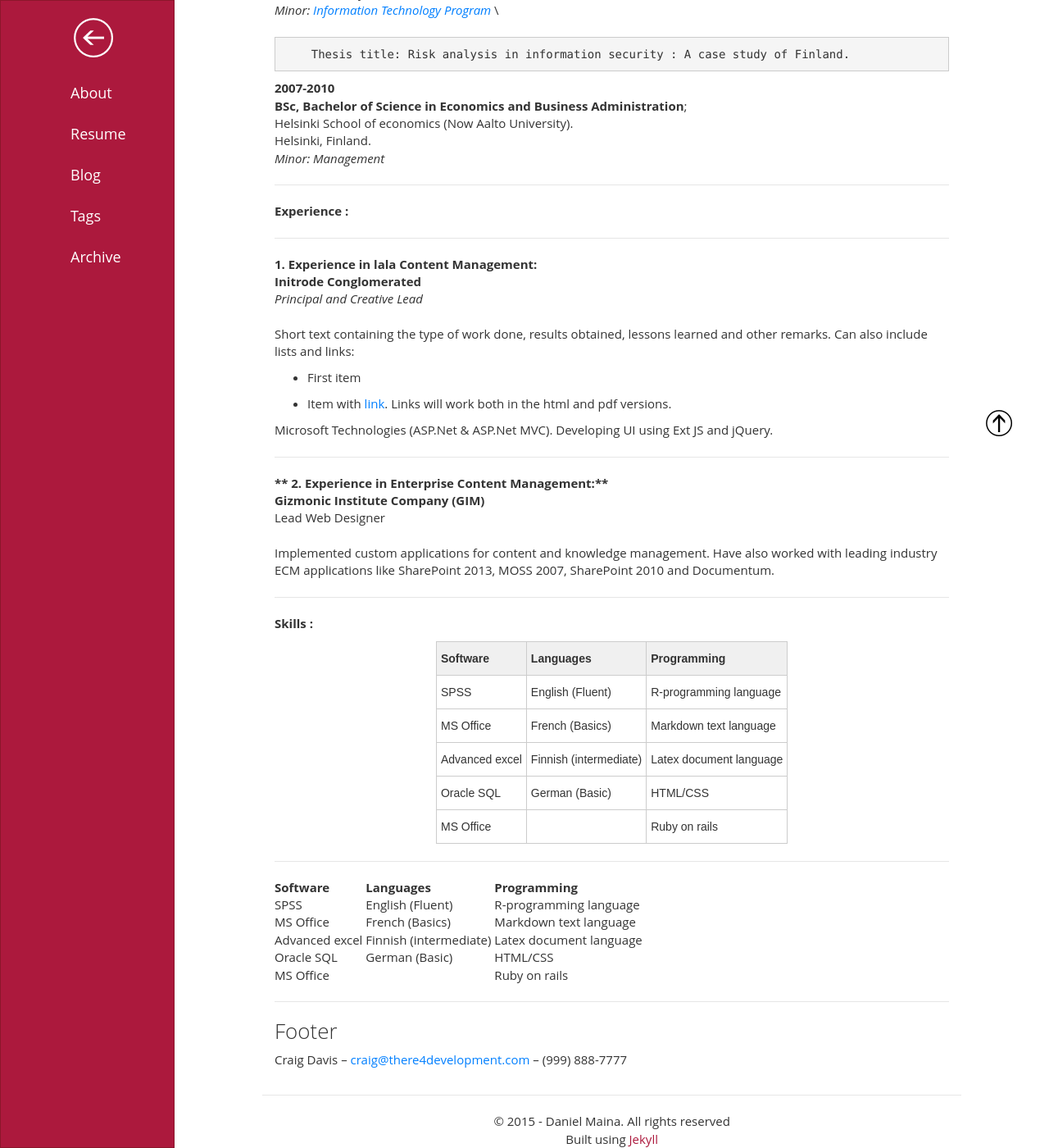
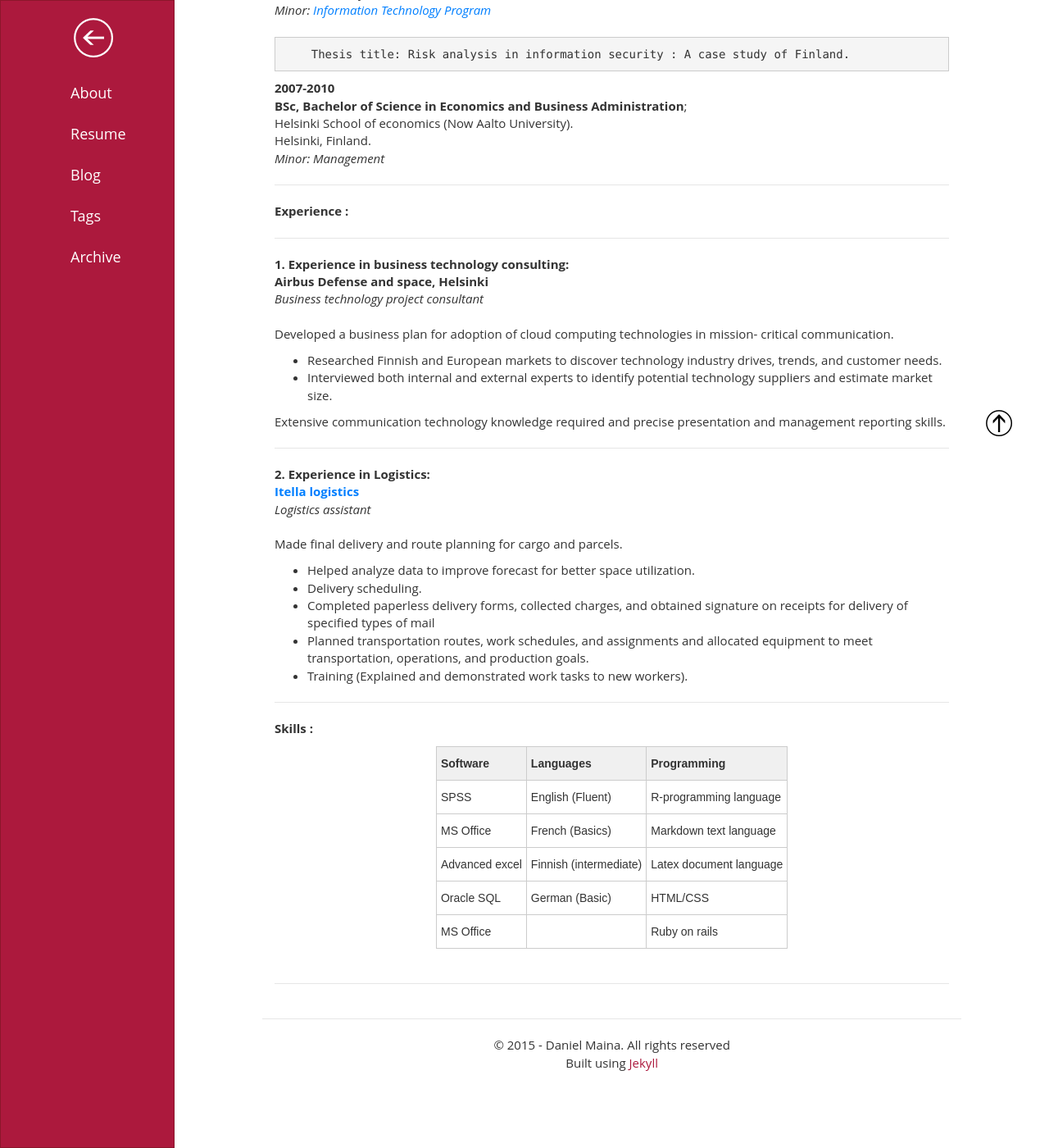
Before and after one commit to danconsults/metroblog, a Jekyll site: the page built from resume/index.md, in a window 1280 px wide and 1400 px high, scrolled down 662 px. Shown: the whole window at 82% size. Built offline with Jekyll 4.4.1, drawn with Linux system fonts in a browser that asks for light colours; some of the changed text lies outside the part shown.

Commit message:
made major resume changes
altered the markdown back to kramdown too

```diff
--- a/resume/index.md
+++ b/resume/index.md
@@ -33,7 +33,7 @@ Background includes experience with the top global communication companies, as w
 2010-2015
 : **Masters of science, Information & Service management**; \\
 Aalto University, Helsinki.\\
-	*Minor: [Information Technology Program](http://itpaalto.net/information-service-business/)* \
+	*Minor: [Information Technology Program](http://itpaalto.net/information-service-business/)*
 
 ~~~~~~~~
     Thesis title: Risk analysis in information security : A case study of Finland.
@@ -52,29 +52,30 @@ Helsinki, Finland.\\
 
 ***
 
-**1. Experience in lala Content Management:**
-Initrode Conglomerated
-: *Principal and Creative Lead*
+**1. Experience in business technology consulting:**
+Airbus Defense and space, Helsinki
+: *Business technology project consultant*
 
+Developed a business plan for adoption of cloud computing technologies in mission- critical communication.
 
-Short text containing the type of work done, results obtained,
-lessons learned and other remarks. Can also include lists and
-links:
+* Researched Finnish and European markets to discover technology industry drives, trends, and customer needs.
+* Interviewed both internal and  external experts to identify potential technology suppliers and estimate market size.
 
-* First item
-
-* Item with [link](http://www.example.com). Links will work both in
-  the html and pdf versions.
-
-Microsoft Technologies (ASP.Net & ASP.Net MVC). Developing UI using Ext JS and jQuery.
+Extensive communication technology knowledge required and precise presentation and management reporting skills.
 
 ------
 
-** 2. Experience in Enterprise Content Management:**
-Gizmonic Institute Company (GIM)
-: Lead Web Designer
+**2. Experience in Logistics:**
+[Itella logistics](http://www.posti.com//)
+: *Logistics assistant*
 
-Implemented custom applications for content and knowledge management. Have also worked with leading industry ECM applications like SharePoint 2013, MOSS 2007, SharePoint 2010 and Documentum.
+Made final delivery and route planning for cargo and parcels.
+
+* Helped analyze data to improve forecast for better space utilization.
+* Delivery scheduling.
+* Completed paperless delivery forms, collected charges, and obtained signature on receipts for delivery of specified types of mail
+* Planned transportation routes, work schedules, and assignments and allocated equipment to meet transportation, operations, and production goals.
+* Training (Explained and demonstrated work tasks to new workers).
 
 ------
 
@@ -117,24 +118,7 @@ Implemented custom applications for content and knowledge management. Have also
     <td class="tg-031e"></td>
     <td class="tg-031e">Ruby on rails</td>
   </tr>
-</table>
-
-------
-
-
-
-| Software      || Languages    || Programming  |
-| ------------- |------------- |:-------------|------------- | :------------|
-| SPSS      	|| English (Fluent) ||    R-programming language|
-| MS Office      	|| French (Basics)||Markdown text language|
-| Advanced excel 	|| Finnish (intermediate)      ||    Latex document language|
-| Oracle SQL || German (Basic)   | |  HTML/CSS    |
-| MS Office     | | ||Ruby on rails|
-
+</table> <br>
 
 
 ------
-
-### Footer {#footer}
-
-Craig Davis -- [craig@there4development.com](craig@there4development.com) -- (999) 888-7777
```
Also changed, not shown: other parts of resume/index.md (+1 -1 lines).
